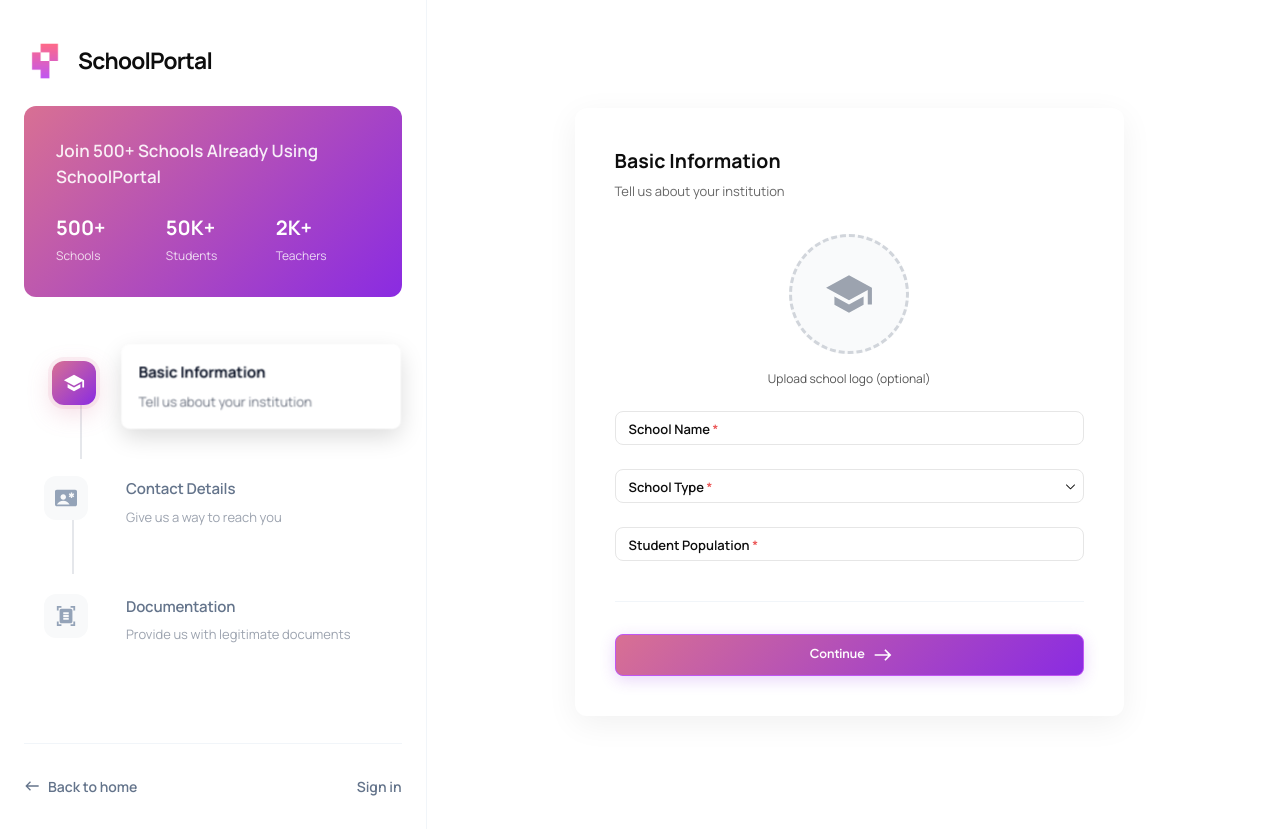
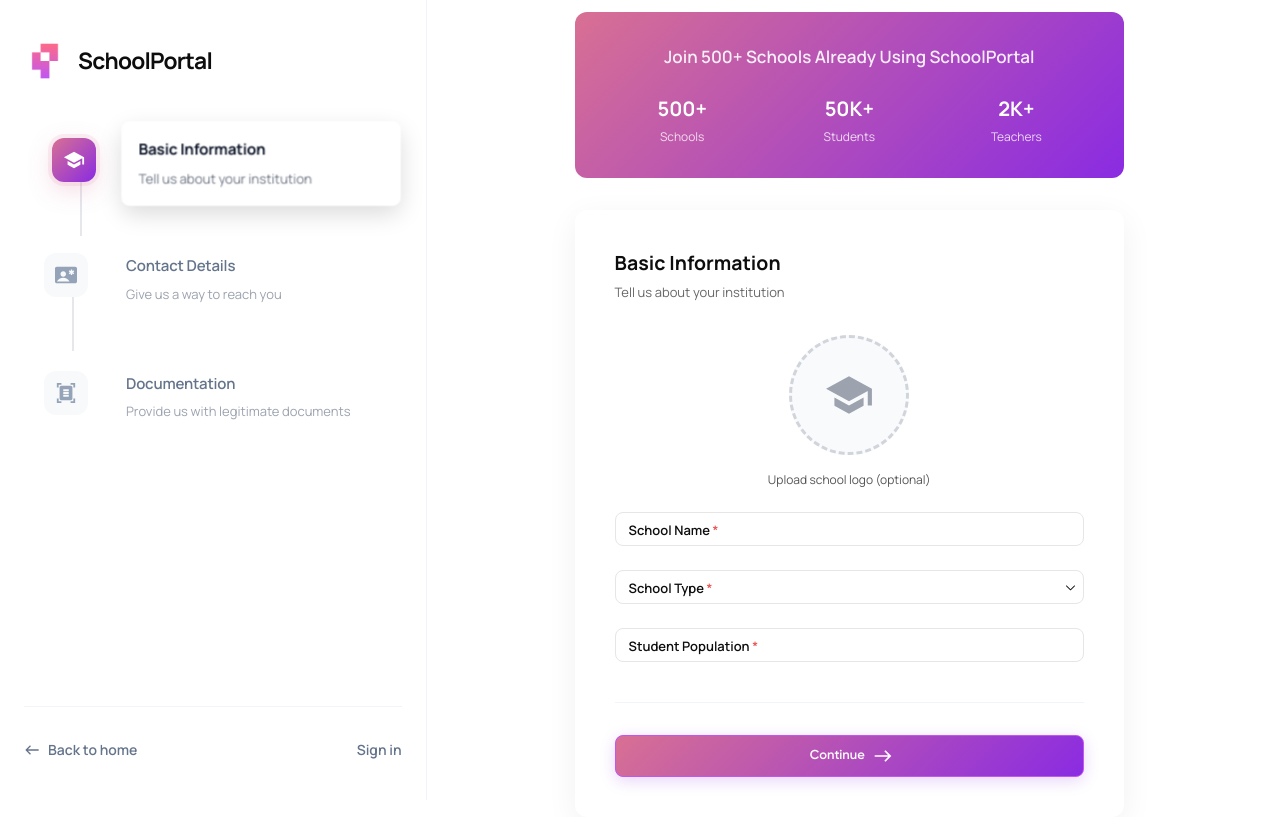
Before and after one commit to AJ-22-max/sch_portal, a React (Vite) app: page /auth/signup in a window 1280 px wide. Built offline with nearby package versions, Linux system fonts and the light colour scheme; a web font is replaced by a local one.

Commit message:
Sign Up Page UI Fix

```diff
--- a/src/pages/Authentication Pages/SignUp/index.tsx
+++ b/src/pages/Authentication Pages/SignUp/index.tsx
@@ -470,7 +470,7 @@
                     <Grid
                         size={{ xs: 4, md: 4 }}
                         key={idx}
-                        sx={{ textAlign: { xs: 'center', md: 'center', lg: 'left' } }}
+                        sx={{ textAlign: { xs: 'center', md: 'center' } }}
                     >
                         <Typography sx={{
                             fontSize: { xs: '18px', sm: '24px', md: '24px', lg: '20px' },
@@ -505,7 +505,7 @@
                             </Typography>
                         </Box>
 
-                        <Box sx={{ display: { xs: 'none', md: 'block' } }}>
+                        <Box sx={{ display: { xs: 'none', md: 'block', lg: 'none' } }}>
                             <StatsBanner />
                         </Box>
 
@@ -638,7 +638,7 @@
                             </Typography>
                         </Box>
 
-                        <Box sx={{ display: { xs: 'block', md: 'none' } }}>
+                        <Box sx={{ display: { xs: 'block', md: 'none', lg: 'block' } }}>
                             <StatsBanner />
                         </Box>
 
--- a/src/pages/Authentication Pages/SignUp/style.tsx
+++ b/src/pages/Authentication Pages/SignUp/style.tsx
@@ -176,7 +176,7 @@
     mb: 4
   },
   statsBannerTypography: {
-    textAlign: { xs: 'center', md: 'center', lg: 'left' },
+    textAlign: { xs: 'center', md: 'center' },
     fontSize: { xs: '14px', sm: '17px', md: '17px' },
     fontWeight: 600,
     mb: 3,
```
